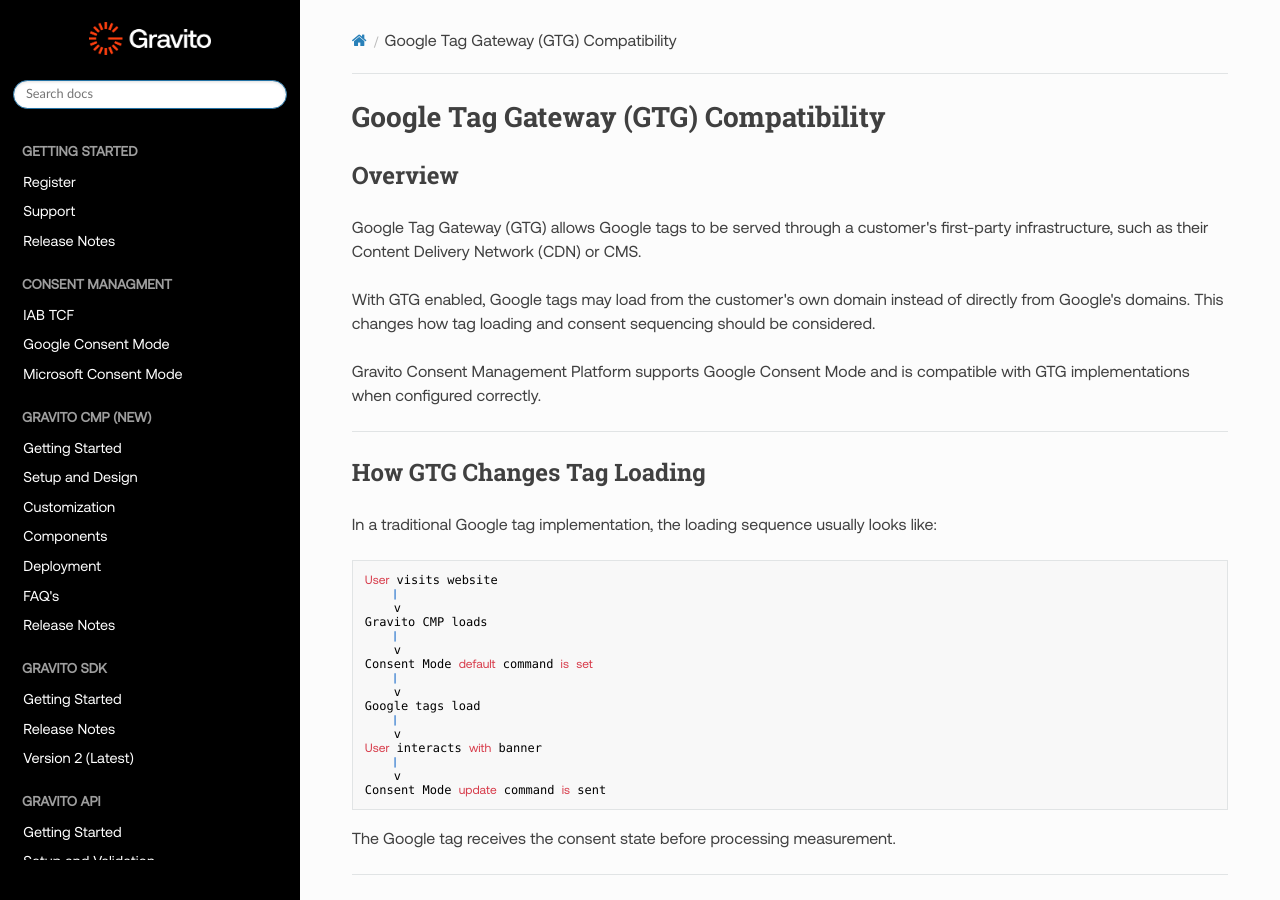
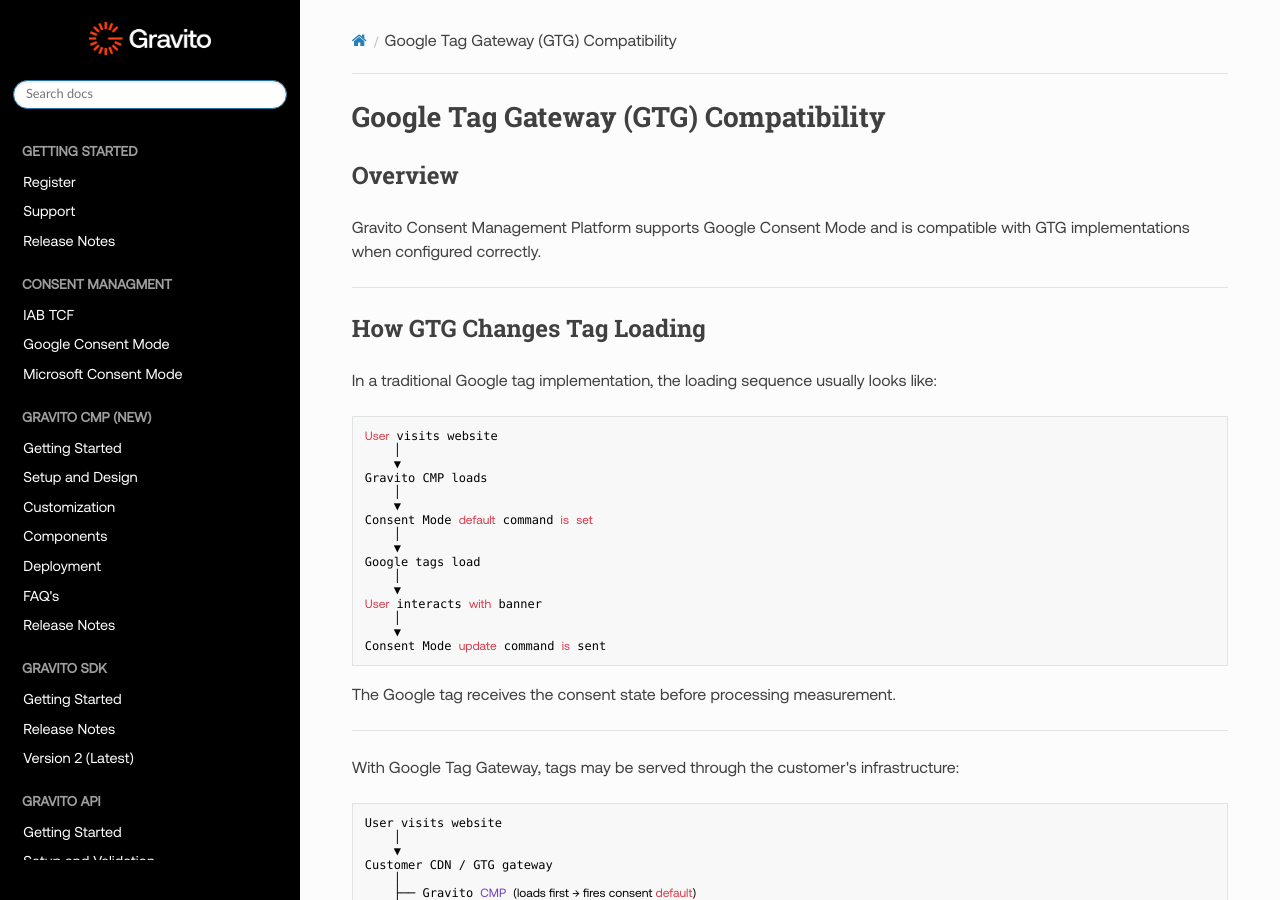
Before and after one commit to GravitoLtd/gravitoltd.github.io, an MkDocs documentation site: the page built from docs/Consent_Management/google_tag_gateway.md, in a window 1280 px wide and 900 px high. Built offline with MkDocs 1.6.1, drawn with Linux system fonts in a browser that asks for light colours; nearby versions of some CDN libraries; comment, search, counter and statistics services are not loaded; some of the changed text lies outside the part shown.

````diff
--- a/docs/Consent_Management/google_tag_gateway.md
+++ b/docs/Consent_Management/google_tag_gateway.md
@@ -1,10 +1,6 @@
 # Google Tag Gateway (GTG) Compatibility
 
 ## Overview
-
-Google Tag Gateway (GTG) allows Google tags to be served through a customer's first-party infrastructure, such as their Content Delivery Network (CDN) or CMS.
-
-With GTG enabled, Google tags may load from the customer's own domain instead of directly from Google's domains. This changes how tag loading and consent sequencing should be considered.
 
 Gravito Consent Management Platform supports Google Consent Mode and is compatible with GTG implementations when configured correctly.
 
@@ -15,20 +11,20 @@
 In a traditional Google tag implementation, the loading sequence usually looks like:
 ```
 User visits website
-    |
-    v
+    │
+    ▼
 Gravito CMP loads
-    |
-    v
+    │
+    ▼
 Consent Mode default command is set
-    |
-    v
+    │
+    ▼
 Google tags load
-    |
-    v
+    │
+    ▼
 User interacts with banner
-    |
-    v
+    │
+    ▼
 Consent Mode update command is sent
 ```
 
@@ -130,11 +126,11 @@
 Example:
 ```
 Consent Mode default
-        |
-        v
+    │
+    ▼
 Google Tag Gateway
-        |
-        v
+    │
+    ▼
 Google tags
 ```
 
````
Also changed, not shown: docs/Consent_Management/Google_consent_mode.md (+8 -0 lines).
